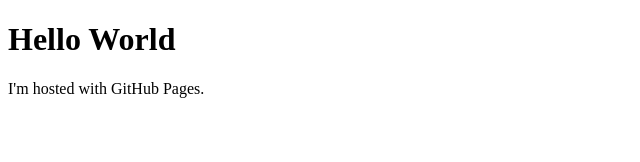
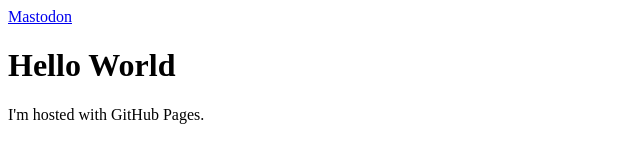
Before and after one commit to edrews/edrews.github.io, a plain HTML site: page index.html in a window 1280 px wide. Shown: the whole page, without its empty margins (0-640 px from the left). Drawn offline with Linux system fonts and the light colour scheme.

Commit message:
Update index.html

```diff
--- a/index.html
+++ b/index.html
@@ -1,5 +1,8 @@
 <!DOCTYPE html>
 <html>
+  <head>
+    <a rel="me" href="https://cryptodon.lol/@edrews">Mastodon</a>
+  </head>
 <body>
 <h1>Hello World</h1>
 <p>I'm hosted with GitHub Pages.</p>
```
